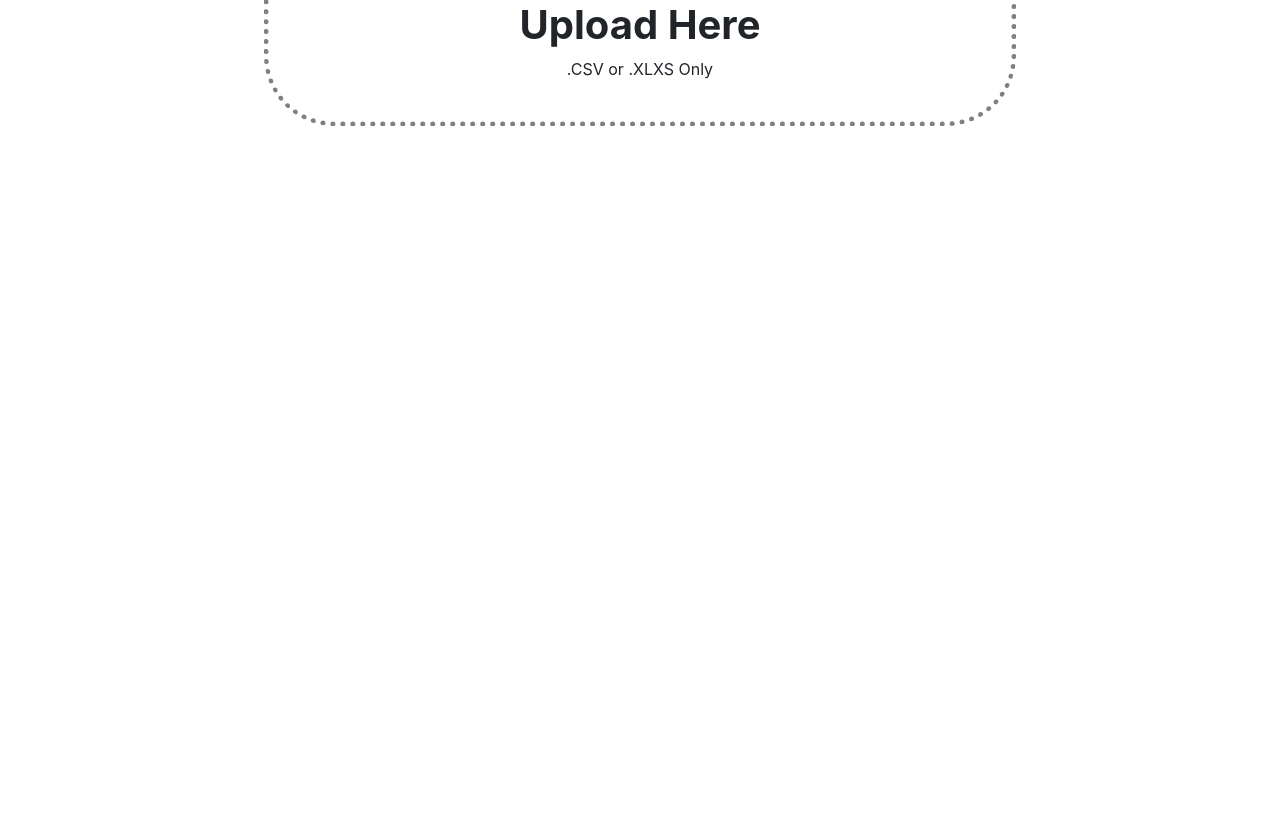
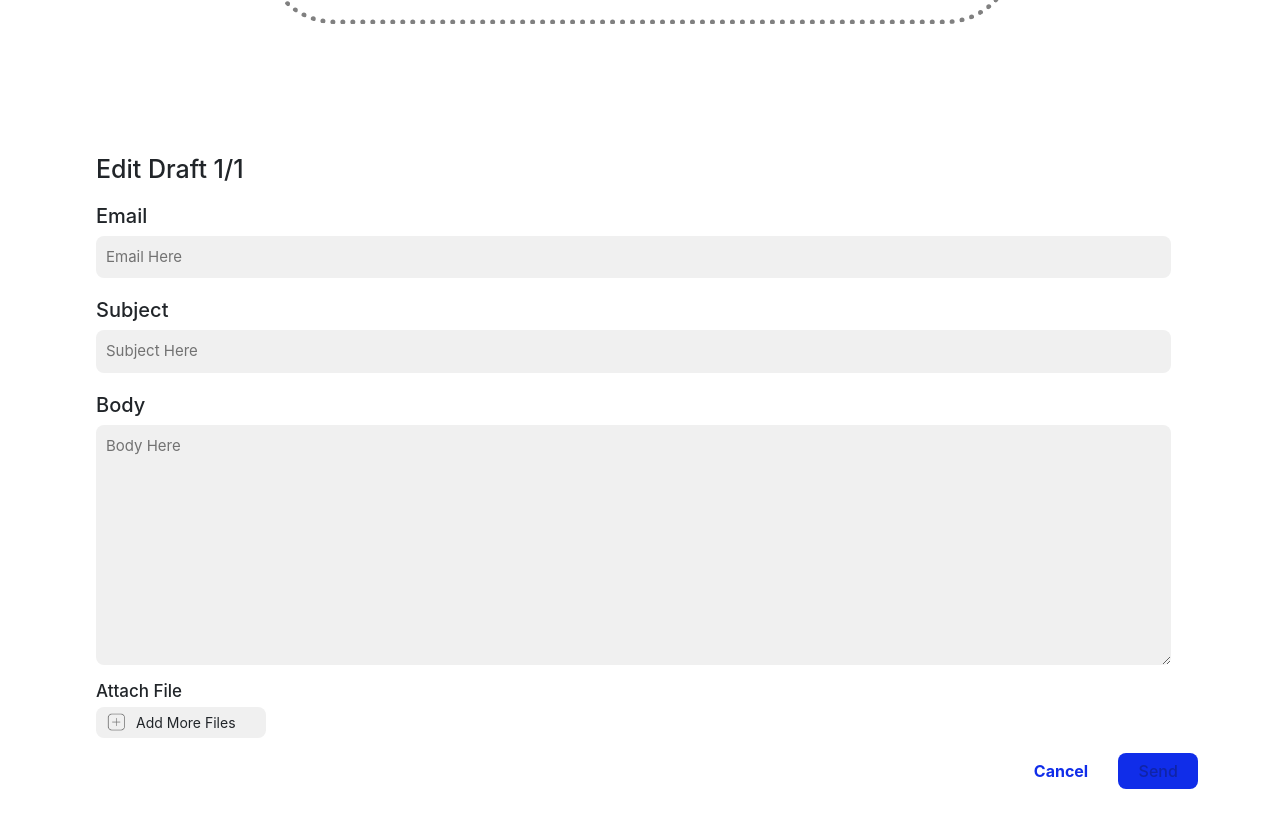
Before and after one commit to kevin-klau/EmailBot, a React (Vite) app in the folder frontend/: page / in a window 1280 px wide. Shown: the part 540-1368 px from the top of the page. Before the commit the page ends 800 px from the top, so only its background shows below. Built offline with nearby package versions, Linux system fonts and the light colour scheme.

Commit message:
added new function where you can now send emails

```diff
--- a/frontend/src/App.css
+++ b/frontend/src/App.css
@@ -8,11 +8,44 @@ h2{
 
 }
 
+#emailInput{
+  background-color:#F0F0F0;
+}
+
+#emailInput:focus{
+  outline:none;
+  background-color: #dfdfdf;
+  border-color: none;
+}
+
+#bodyInput{
+  background-color:#F0F0F0;
+}
+
+#bodyInput:focus{
+  outline:none;
+  background-color: #dfdfdf;
+  border-color: none;
+}
+
+#bodyInput::-webkit-scrollbar {
+  width: 10px;
+}
+
+#bodyInput::-webkit-scrollbar-thumb {
+  background-color: #a5a5a5;
+  border-radius: 10px;
+}
+
 #formFile{
   border: 10px solid green;
 }
 
 #king:hover {
+  cursor: pointer; /* New border style on hover */
+}
+
+#kev:hover {
   cursor: pointer; /* New border style on hover */
 }
 
--- a/frontend/src/App.jsx
+++ b/frontend/src/App.jsx
@@ -1,21 +1,158 @@
-import { useState } from 'react'
+import { useState, useEffect } from 'react'
 import reactLogo from './assets/react.svg'
 import viteLogo from '/vite.svg'
 import './App.css'
 import icon from './Logo.jpg';
+import paperclip from './paperclip.jpg';
+import plus from './plus.jpg';
+
+function FileContain({ text }) {
+  return (
+    <div style={{backgroundColor:"#F0F0F0", borderRadius:"8px", marginBottom:"10px", padding:"3px 10px 3px 10px", display:"inline-block", marginRight:"15px"}}>
+      <img src={paperclip} style={{width:"20px", height:"20px", marginRight:"10px", marginTop:"2px", marginBottom:"5px",display:"inline-block"}}/>
+      <p style={{display:"inline-block", marginBottom:"0px", fontSize:"15px"}}>{text}</p>
+    </div>
+  );
+}
+
+
+function InputStuff({email, subject, body, active}){
+  const [emailN, setEmail] = useState(email);
+  const [subjectN, setSubject] = useState(subject);
+  const [bodyN, setBody] = useState(body);
+
+  useEffect(()=>{
+    setEmail(email);
+    setSubject(subject);
+    setBody(body);
+
+},[email, body, subject]);
+  const handleEmail = (event) => {
+    setEmail(event.target.value);
+  };
+
+  const handleSubject = (event) => {
+    setSubject(event.target.value);
+  };
+
+  const handleBody = (event) => {
+    setBody(event.target.value);
+  };
+
+  const [selectedFiles, setSelectedFiles] = useState([]);
+
+  const handleFileChange = (event) => {
+    const newSelectedFiles = [...selectedFiles, ...Array.from(event.target.files)];
+    setSelectedFiles(newSelectedFiles);
+  };
+
+  const handleCancel = (event) =>{
+
+  }
+
+  const handleSend = (event) => {
+
+  }
+
+  return (
+    <div style={{alignItems:'left', textAlign:"left"}}>
+      <h3 style={{textAlign:"left", fontSize:"20px"}}>Email</h3>
+      <input id="emailInput" type="text" value={emailN} style={{width:"84vw", color:"#727272", border:"0px", borderRadius:"8px", fontSize:"15px", padding:"10px 10px 10px 10px"}} onChange={handleEmail} disabled={!active}/>
+
+      <h3 style={{textAlign:"left", fontSize:"20px", marginTop:"20px"}}>Subject</h3>
+      <input id="emailInput" type="text" value={subjectN} style={{width:"84vw", color:"#727272", border:"0px", borderRadius:"8px", fontSize:"15px", padding:"10px 10px 10px 10px"}} onChange={handleSubject} disabled={!active}/>
+
+      <h3 style={{textAlign:"left", fontSize:"20px", marginTop:"20px"}}>Body</h3>
+      <textarea id="bodyInput" type="text" value={bodyN} style={{width:"84vw", height:"30vh", color:"#727272", border:"0px", borderRadius:"8px", fontSize:"15px", padding:"10px 10px 10px 10px", overflowX:'hidden'}} onChange={handleBody} disabled={!active}/>
+
+      <h4 style={{fontSize:"17px", marginTop:"10px"}}>Attach File</h4>
+      <div>
+      <div style={{marginLeft:"-30px", marginBottom:"-10px"}}>
+        <ul>
+          {selectedFiles.map((file, index) => (
+            <FileContain key={index} text={file.name}></FileContain>
+          ))}
+        </ul>
+      </div>
+
+      <label id="kev" style={{backgroundColor:"#F0F0F0", borderRadius:"8px", marginBottom:"0px", padding:"3px 0px 3px 10px", display:"flex", width:"170px"}} disabled={!active}>
+        <img src={plus} style={{width:"20px", height:"20px", marginRight:"10px", marginTop:"2px"}}/>
+        <p style={{fontSize:"14px", height:"7px", marginTop:"2px"}}>Add More Files</p>
+        <input
+         disabled={!active}
+          type="file"
+          hidden
+          multiple
+          onChange={handleFileChange}
+          style={{height:"30px"}}
+        />
+      </label>
+
+      <div style={{display:"flex", marginTop:"15px", alignItems:"right", marginRight:"50px",justifyContent: "flex-end"}}>
+            <button style={{backgroundColor:"transparent", color:"#102DE9", fontWeight:"bold", paddingTop:"5px", paddingBottom:"5px"}} onClick={handleCancel} disabled={!active}>Cancel</button>
+            <button style={{marginLeft:"10px", backgroundColor:"#102DE9", paddingTop:"5px", paddingBottom:"5px"}} onClick={handleSend} disabled={!active}>Send</button>
+      </div>
+
+
+    </div>
+    </div>
+
+  )
+}
 
 function App() {
   const [selectedFile, setSelectedFile] = useState(null);
+  const [numberEmails, setNumberEmails] = useState(1);
+  const [pos, setPos] = useState(1)
+  const [active, setActive] = useState(false);
+
+  const [sendEmail, setSendEmail] = useState("Email Here");
+  const [subject, setSubject] = useState("Subject Here");
+  const [body, setBody] = useState("Body Here");
 
   const handleFileChange = (event) => {
     const file = event.target.files[0];
     setSelectedFile(file);
+
+
+    /* Checking Amount of Emails, delete later*/
+    const reader = new FileReader();
+
+  reader.onload = (e) => {
+    const contents = e.target.result;
+    const rows = contents.split('\n');
+    const rowCount = rows.length - 1; // Subtract 1 to exclude header row
+
+    console.log(`Number of rows in CSV file: ${rowCount}`);
+    setNumberEmails(rowCount);
+    setActive(true);
+  };
+
+  reader.readAsText(file);
+  // End Delete Here
+
+  // SETTING BODY TEXT HERE
+  setSendEmail('Kevin123@gmail.com');
+  console.log("OAHWDOIAWDOI")
+  setSubject("King of The World Emails");
+  setBody("EEEEEEEEEEEEEEEEEEEEEEEEEEEEEEEEEEEEEE");
+
+
+  setActive(true);
+  const targetElement = document.getElementById("Rest");
+
+    if (targetElement) {
+      targetElement.scrollIntoView({ behavior: "smooth" });
+    }
+
+
 };
 
 
 
   return (
     <div>
+      <div style={{marginBottom:"100px"}}>
         <div style={{textAlign:"left", display: "flex"}}>
           <img src={icon} alt="" style={{width:"55px", marginBottom:"40px"}}/>
           <h2 style={{paddingLeft:"15px", marginTop:'10px', fontSize:"30px"}}>Email Bot</h2>
@@ -27,9 +164,17 @@ function App() {
               <h4 className="text-base font-semibold text-gray-700" style={{fontSize:"40px",fontWeight: "bold"}}>Upload Here</h4>
               <span className="text-sm text-gray-500">.CSV or .XLXS Only</span>
           </div>
-        <input type="file" id="doc" name="doc" accept="png, jpg" hidden onChange={handleFileChange}/>
+          <input type="file" id="doc" name="doc" accept="csv xlxs" hidden onChange={handleFileChange}/>
 
         </label>
+      </div>
+
+      <div id="Rest" style={{paddingTop:"30px", height:"100vh", marginLeft:"5vw"}}>
+        <h2 style={{textAlign:'left', marginBottom:"20px", fontSize:"25px"}}>Edit Draft {pos}/{numberEmails}</h2>
+        <InputStuff  email={sendEmail} subject={subject} body={body} active={active}/>
+      </div>
+
+
 
 
     </div>
```
Also changed, not shown: frontend/src/inputstuff.js (added), frontend/src/paperclip.jpg (added), frontend/src/plus.jpg (added). Lines whose indentation alone changed are shown as unchanged.
